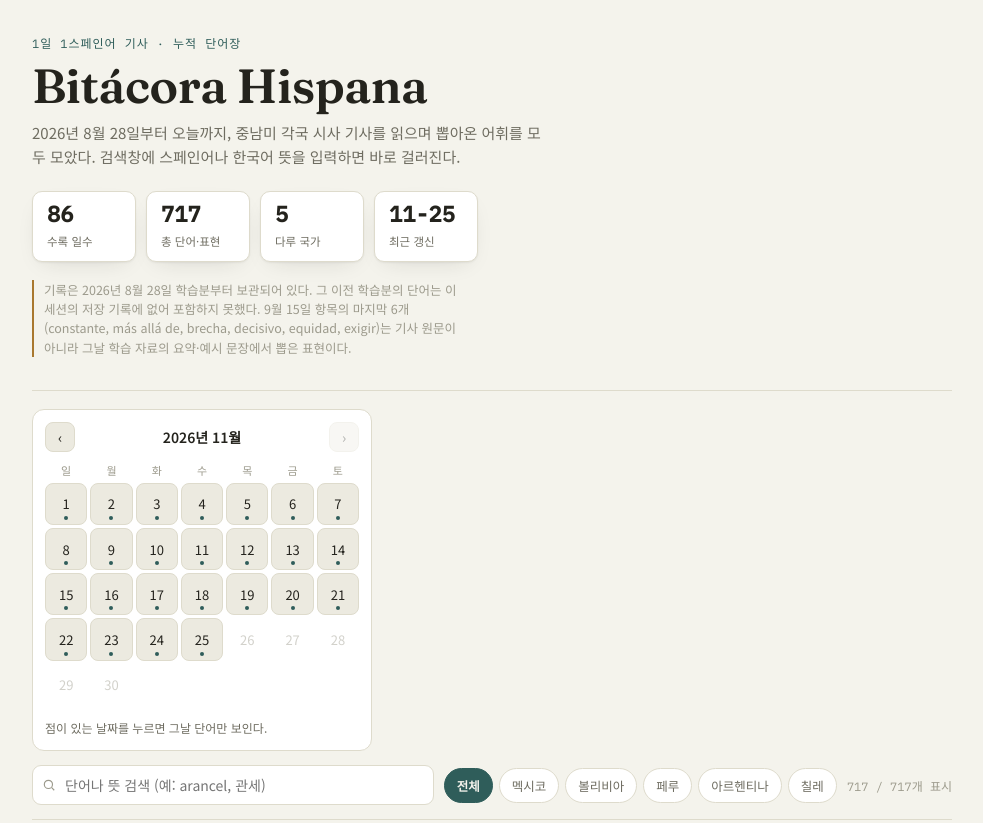
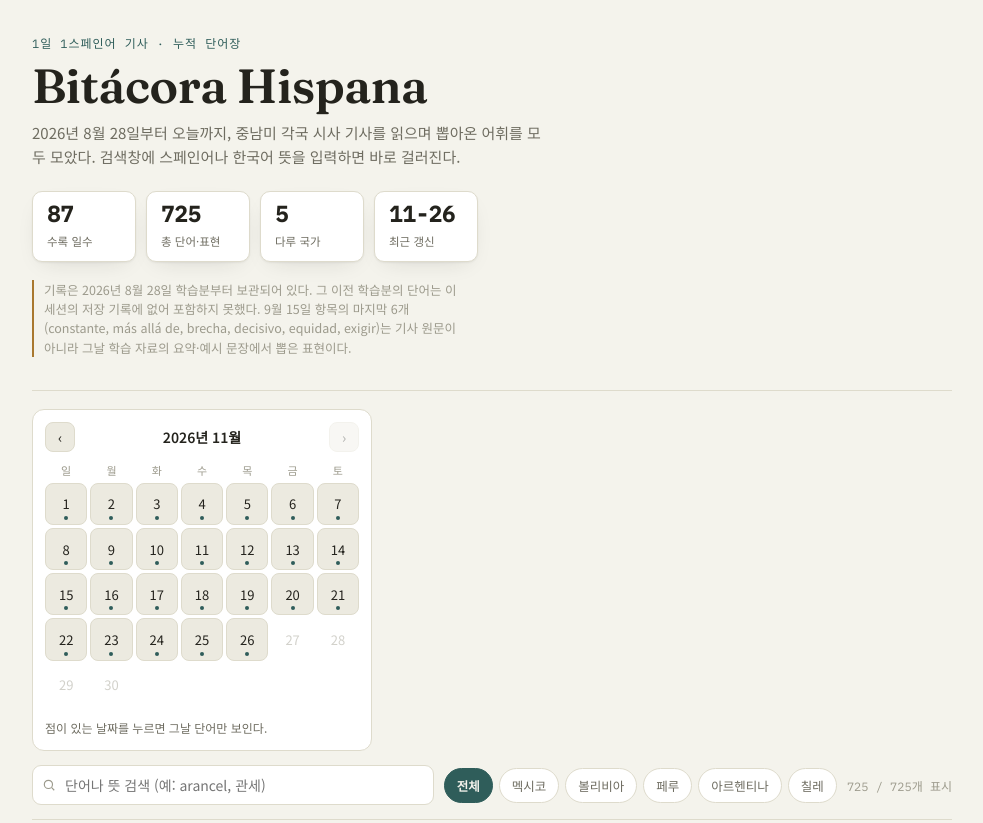
Before and after one commit to gilsy02/Bitacora-hispana, a plain HTML site: page index.html in a window 1280 px wide. Shown: the top 823 px of the page, without its empty margins (148-1131 px from the left). Drawn offline with Linux system fonts and the light colour scheme.

Commit message:
Add 2026-11-26 vocabulary
Co-Authored-By: Claude Opus 5.5 <noreply@anthropic.com>
Claude-Session: https://claude.ai/code/session_01XxmwwJGvnjaL1m1XVpmAcr

```diff
--- a/index.html
+++ b/index.html
@@ -1307,6 +1307,16 @@ const DATA = [
   {es:"ensamble", pos:"명사(남성)", ko:"(와인) 블렌드, 여러 품종을 섞은 와인", ex:"Origen es un ensamble de Cabernet Sauvignon, Syrah y Malbec.", exKo:"오리헨은 카베르네 소비뇽, 시라, 말벡의 블렌드다."},
   {es:"cosechar preseas (기사: ha cosechado)", pos:"동사구", ko:"메달을 거두다(직역: 메달을 수확하다)", ex:"El viñedo 3 Ríos ha cosechado preseas de plata.", exKo:"3 리오스 포도원은 은메달을 거두었다."},
   {es:"enoturismo", pos:"명사(남성)", ko:"와인 관광", ex:"La Victoria es uno de los proyectos de enoturismo de mayor crecimiento.", exKo:"라 빅토리아는 가장 빠르게 성장하는 와인 관광 사업 중 하나다."}
+]},
+{date:"2026-11-26", country:"bo", countryName:"볼리비아", cat:"외교·경제(CAF의 볼리비아-칠레-호주 디지털 회랑·훔볼트 해저 케이블 연결 지원)", title:"CAF pretende impulsar el corredor digital de Bolivia con Chile y Australia", source:"El Deber, 2026-11-23", words:[
+  {es:"pretender (pretende) + inf.", pos:"동사", ko:"~하려고 하다, 의도하다", ex:"CAF pretende impulsar el corredor digital de Bolivia con Chile y Australia.", exKo:"CAF는 칠레·호주와 이어지는 볼리비아의 디지털 회랑을 추진하려고 한다."},
+  {es:"cable submarino", pos:"명사(남)", ko:"해저 케이블", ex:"El Humboldt es un cable submarino que une Chile con Australia.", exKo:"훔볼트는 칠레와 호주를 잇는 해저 케이블이다."},
+  {es:"preinversión", pos:"명사(여)", ko:"사전 투자(투자 전 조사·설계 단계)", ex:"CAF participó en el diseño y la preinversión del cable Humboldt.", exKo:"CAF는 훔볼트 케이블의 설계와 사전 투자 단계에 참여했다."},
+  {es:"recursos no reembolsables", pos:"명사구(남·복)", ko:"상환 의무 없는 자금, 무상 자금", ex:"El BID apoyará los estudios mediante recursos no reembolsables.", exKo:"미주개발은행(BID)은 상환 의무 없는 자금으로 연구를 지원할 것이다."},
+  {es:"estudio de prefactibilidad", pos:"명사구(남)", ko:"예비타당성 조사", ex:"El BID financiará estudios de prefactibilidad para la ruta desde Arica hacia Bolivia.", exKo:"BID는 아리카에서 볼리비아로 이어지는 경로에 대한 예비타당성 조사에 자금을 댈 것이다."},
+  {es:"brecha de conectividad", pos:"명사구(여)", ko:"연결성 격차", ex:"Bolivia tiene una marcada brecha de conectividad frente a Chile.", exKo:"볼리비아는 칠레에 비해 뚜렷한 연결성 격차를 안고 있다."},
+  {es:"por sí solo", pos:"부사구", ko:"그 자체만으로, 단독으로", ex:"Acceder al Humboldt no garantiza por sí solo un internet más rápido y barato.", exKo:"훔볼트에 접속하는 것 그 자체만으로는 더 빠르고 저렴한 인터넷이 보장되지 않는다."},
+  {es:"acercamiento", pos:"명사(남)", ko:"(관계의) 접근, 관계 개선", ex:"Díaz-Granados vinculó la iniciativa con el acercamiento político entre Bolivia y Chile.", exKo:"디아스그라나도스는 이 구상을 볼리비아와 칠레의 정치적 관계 개선과 연결했다."}
 ]}
 ];
 
```
